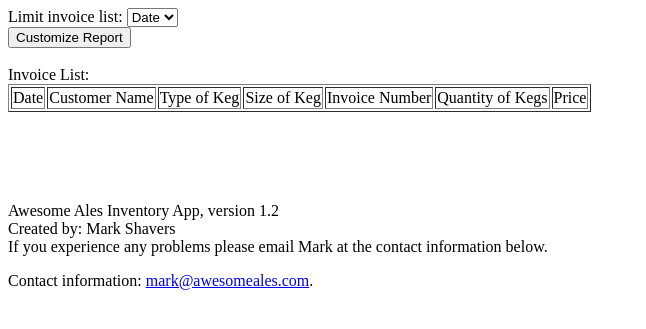
After one commit to shavez00/AA_inventory, a PHP site: page /scripts/invoiceReportSelection.php in a window 1280 px wide. The commit adds this page. Shown: the top 329 px of the page, without its empty margins (0-646 px from the left). Run offline with PHP 8.4, Linux system fonts and the light colour scheme; data that the repository does not hold is empty; a stand-in replaces the project's code that opens the database connection.

Commit message:
added invoice list report

```diff
--- a/index.php
+++ b/index.php
@@ -9,8 +9,9 @@
     <body>
 		Is this an order for a new customer or an existing customer?
 		<br />
-		<form action="NewCustomer.html" method="POST"><input type="submit" value="New Customer"></form>
+		<form action="NewCustomer.html" method="GET"><input type="submit" value="New Customer"></form>
 		<form action="scripts/selectCustomerForOrder.php"><input type="submit" value="Existing Customer"></form><br />
+		<form action="scripts/invoiceReportSelection.php"><input type="submit" value="Invoice List"></form>
 		<?php
 			require_once('scripts/mysql_connect.php');
 
--- /dev/null
+++ b/scripts/invoiceReportSelection.php
@@ -0,0 +1,44 @@
+<!DOCTYPE html PUBLIC "-//W3C//DTD XHTML 1.1//EN" "http://www.w3.org/TR/xhtml11/DTD/xhtml11.dtd">
+<html>
+    <head>
+        <title>Awesome Ales Inventory Tracker</title>
+		<meta charset="utf-8">
+			<link rel="icon" href="../images/favicon.ico" type="image/x-icon">
+			<link rel="shortcut icon" href="../images/favicon.ico" type="image/x-icon"/>
+    </head>
+    <body>
+		<form action = 'invoiceLimitedReport.php' method='POST'>
+		Limit invoice list:
+		<select name="limit">
+			<option value="date">Date</option>
+			<!---<option value="cust">Customer</option>
+			<option value="type">Keg Type</option>
+			<option value="size">Keg Size</option>---->
+		</select><br />
+		<input type='submit' value='Customize Report'><br /><br />
+		<?php
+			require_once ('mysql_connect.php');
+
+			require_once ('mysql_query_invoiceList.php');
+
+			echo "Invoice List:";
+			echo "<table border='1'>";
+			echo "<td>Date</td><td>Customer Name</td><td>Type of Keg</td><td>Size of Keg</td><td>Invoice Number</td><td>Quantity of Kegs</td><td>Price</td>";
+			for ($i = 0; $i < $numberOfInvoices; $i++) {
+			echo "<tr>";
+				echo "<td>" . $date[$i] . "</td><td>" . $name[$i] . "</td><td>" . $type[$i] . "</td><td>" . $size[$i] . "</td><td>" . $invoicenum[$i] . "</td><td>" . $qty[$i] . "</td><td>$" . $price[$i] . "</td>";
+				echo "</tr>";
+			}
+			echo "</table>";
+
+
+		?>
+ 	</body>
+	<footer>
+		<br /><br /><br /><br /><br />
+		Awesome Ales Inventory App, version 1.2<br />
+		Created by: Mark Shavers<br />
+		If you experience any problems please email Mark at the contact information below.<br />
+   		<p>Contact information: <a href="mailto:mark@awesomeales.com">mark@awesomeales.com</a>.</p>
+	</footer>
+</html>
```
Also changed, not shown: scripts/invoiceDateReport.php (added, +18 -0 lines), scripts/invoiceDateReportRun.php (added, +39 -0 lines), scripts/invoiceLimitedReport.php (added, +12 -0 lines), scripts/mysql_query_dateReport.php (added, +15 -0 lines).
